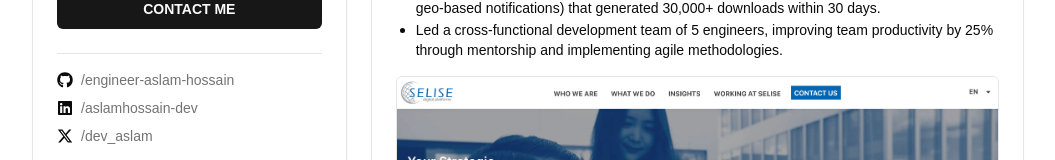
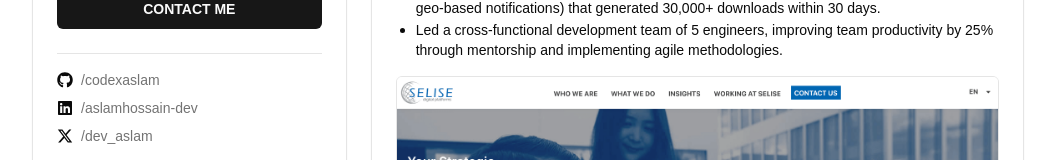
Before and after one commit to codexaslam/portfolio3.0, a Next.js app: page / in a window 1280 px wide. Shown: the part 501-661 px from the top of the page, without its empty margins (112-1167 px from the left). Built offline with nearby package versions, Linux system fonts and the light colour scheme.

Commit message:
change github username

```diff
--- a/src/components/Profile.tsx
+++ b/src/components/Profile.tsx
@@ -9,7 +9,7 @@ import { Card, CardContent } from "@/components/ui/card";
 const socials = [
   {
     name: "Github",
-    link: "https://github.com/engineer-aslam-hossain",
+    link: "https://github.com/codexaslam",
     icon: <FaGithub className="size-4" />,
   },
   {
```
